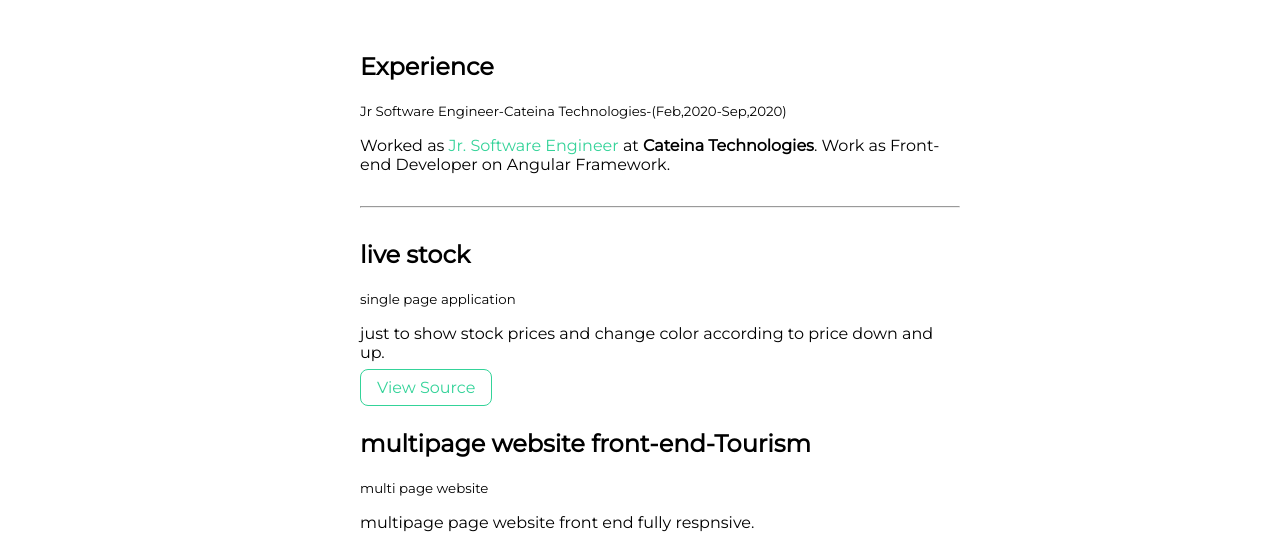
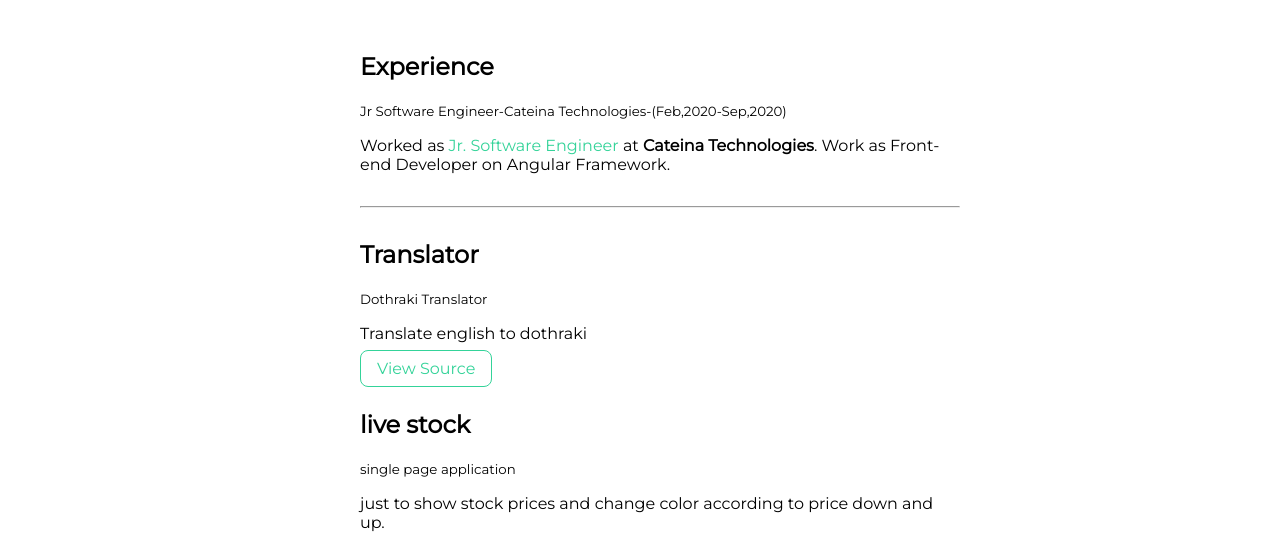
Before and after one commit to mvinay71/resume-portfolio, a plain HTML site: page projects.html in a window 1280 px wide. Shown: the part 256-792 px from the top of the page. Drawn offline with Linux system fonts and the light colour scheme.

Commit message:
project added translator

```diff
--- a/projects.html
+++ b/projects.html
@@ -36,6 +36,18 @@
 
 
 
+
+            </article>
+
+        </li>
+        <li>
+            <article class="showcase-list container container-center ">
+                <h1>Translator</h1>
+            <small>Dothraki Translator</small>
+            <p>Translate english to dothraki</p>
+
+
+            <a class="link link-secondary" href="https://github.com/mvinay71/translator.git">View Source</a>
 
             </article>
 
--- a/style.css
+++ b/style.css
@@ -132,6 +132,7 @@ hr{
 
 
 
+
 /* media query */
 @media(max-width:490px){
     /* .navigation{
@@ -161,4 +162,5 @@ hr{
     .hero .hero-img{
         max-width: 200px;
     }
+
 }
```
Also changed, not shown: index.html (+8 -2 lines).
